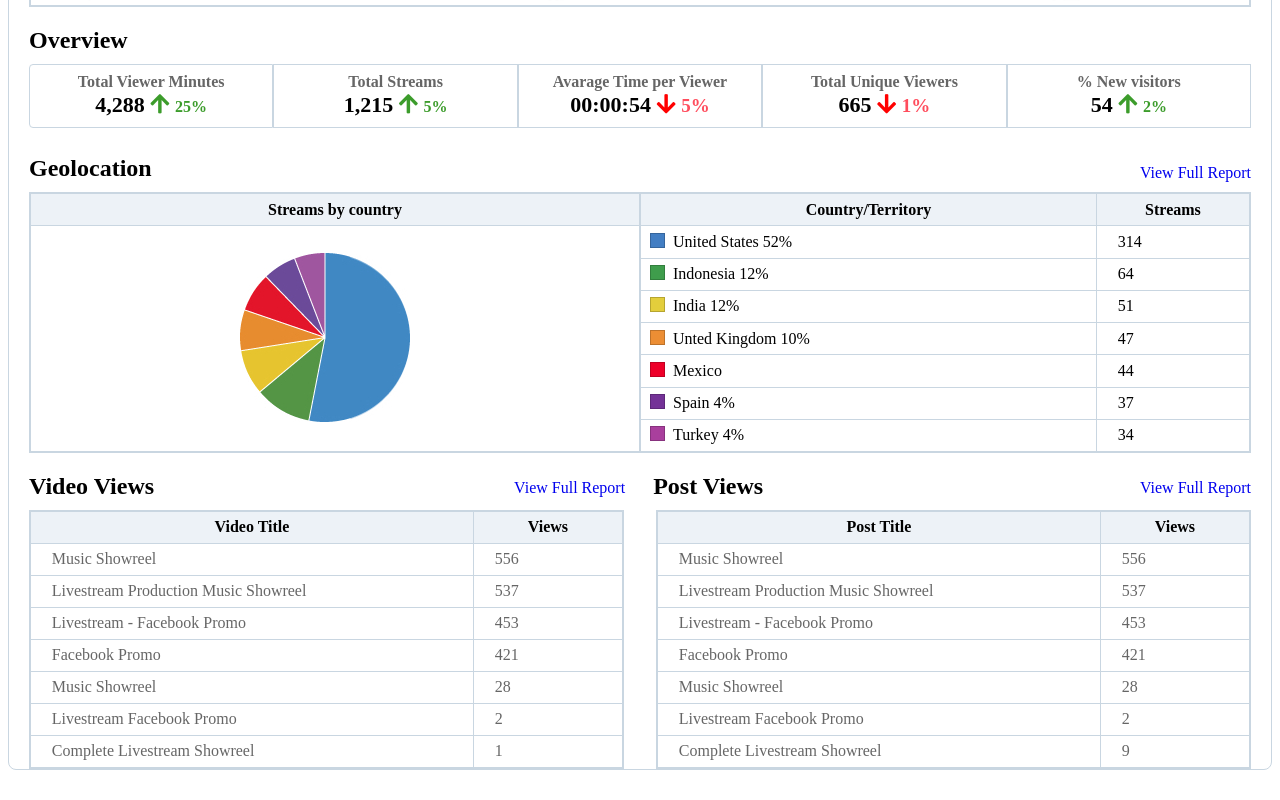
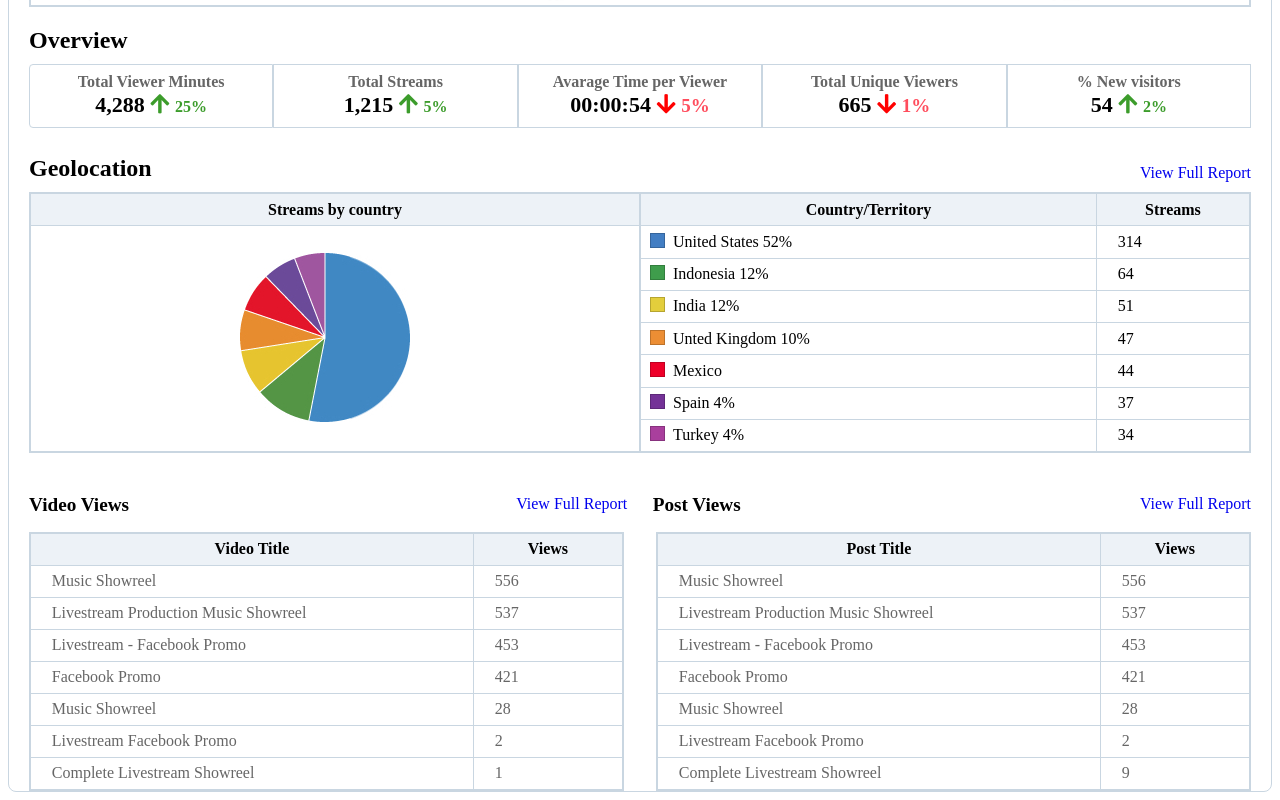
Before and after one commit to Melidios/analytic-project, a plain HTML site: page index.html in a window 1280 px wide. Shown: the part 568-1368 px from the top of the page. Before the commit the page ends 1346 px from the top, so only its background shows below. Drawn offline with Linux system fonts and the light colour scheme.

Commit message:
third commit

```diff
--- a/CSS/styles.css
+++ b/CSS/styles.css
@@ -169,10 +169,10 @@ height: 4.5em;
   padding-top: 1.8em;
 }
 .v1 {
-  padding-left: 22.5em;
+  padding-left: 24.2em;
 }
 .v2 {
-  padding-right: 15.7em;
+  padding-right: 20.8em;
 }
 .grafic-table {
   display: flex;
@@ -261,6 +261,11 @@ padding-top: 2em;
   justify-content: flex-start;
   border-collapse: collapse;
 }
+.name-v {
+  font-size: 1.2em;
+  font-weight: bold;
+  padding-top: 1.3em;
+}
 .t4 {
   display: flex;
   flex-direction: row;
--- a/index.html
+++ b/index.html
@@ -3,7 +3,6 @@
   <head>
     <meta charset="utf-8">
     <meta name="viewport" content="width=device-width, initial-scale=1">
-    <head profile="http://www.w3.org/2005/10/profile">
     <link href="/home/melidios/Desktop/wyncode/Analitics/favicon(2).ico" rel="icon" type="image/x-icon" />
     <link rel="stylesheet" href="https://use.fontawesome.com/releases/v5.3.1/css/all.css" integrity="sha384-mzrmE5qonljUremFsqc01SB46JvROS7bZs3IO2EmfFsd15uHvIt+Y8vEf7N7fWAU" crossorigin="anonymous">
     <link rel="stylesheet" href="https://use.fontawesome.com/releases/v5.3.1/css/all.css" integrity="sha384-mzrmE5qonljUremFsqc01SB46JvROS7bZs3IO2EmfFsd15uHvIt+Y8vEf7N7fWAU" crossorigin="anonymous">
@@ -24,7 +23,7 @@
       </header>
       <hr style="border-top: dotted 1px;" />
       <section class="Grafic">
-        <time>
+        <div>
           <div class="date">
           <div class="btt">
             <div>
@@ -37,11 +36,11 @@
           <div>
             <select class="drop">
              <option value="date">04/17/2011 - 05/16/2011</option>
-             <option value=""></option>
+             <option>06/17/2011 - 07/16/2011</option>
             </select>
            </div>
          </div>
-        </time>
+       </div>
         <div class="grafic_img">
          <select class="daily">
           <option value="Daily Viewer Minites">Daly Viewer Minites</option>
@@ -117,9 +116,11 @@
           <tr>
           <th class="name1">Streams by country</th>
           </tr>
-          <td rowspan="7">
+          <tr>
+           <td>
             <img class="pie" src="img.jpg" alt="Grafic pie" >
-          </td>
+           </td>
+          </tr>
         </table>
         <table class="t2">
          <tr>
@@ -176,14 +177,14 @@
     </section>
      <section>
        <div class="table">
-        <span class="t3">
-          <h2>Video Views</h2>
+        <p class="t3">
+        <span class="name-v">Video Views</span>
           <a class="link1 v1" href="#">View Full Report</a>
-        </span>
-         <span class="t4">
-          <h2 class="v2" >Post Views</h2>
+        </p>
+         <P class="t4">
+          <span class="name-v v2" >Post Views</span>
           <a class="link1" href="#">View Full Report</a>
-        </span>
+        </p>
        </div>
        <div class="table">
        <div class="tab1">
@@ -257,8 +258,9 @@
             <td class="row2">9</td>
            </tr>
          </table>
-       </div>
+        </div>
+      </div>
      </section>
-  </div>
+    </div>
   </body>
 </html>
```
